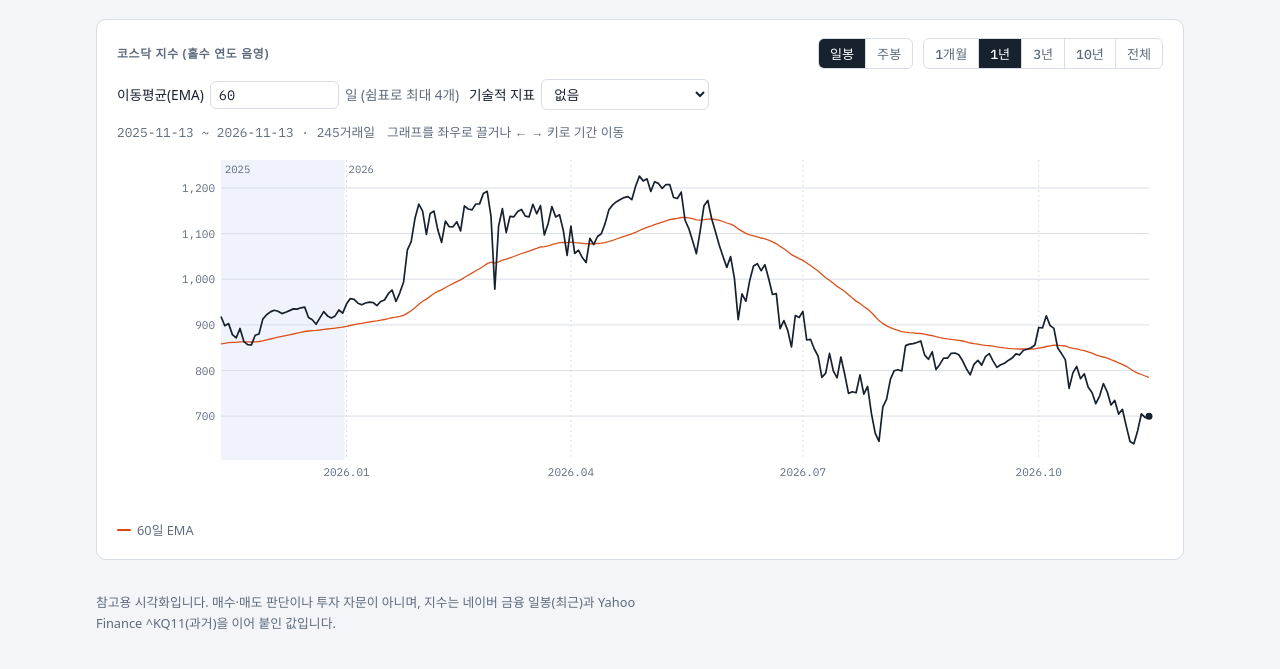
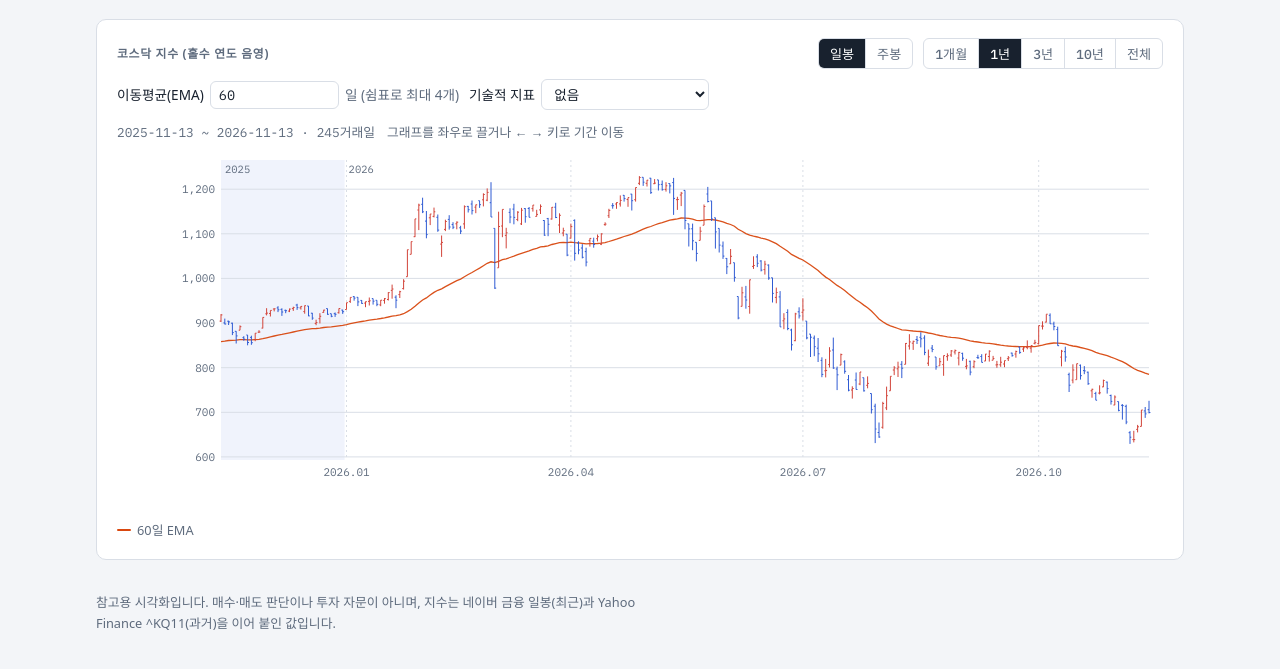
Before and after one commit to dangnani-pixel/kospi-bottom-model, a plain HTML site: page kosdaq.html in a window 1280 px wide. Shown: the part 275-944 px from the top of the page. Drawn offline with nearby package versions, Linux system fonts and the light colour scheme; no server answers; a web font is replaced by a local one.

Commit message:
일봉·주봉 모두 OHLC 바로 표시 (코스피·코스닥)
- 세로선 = 고가~저가, 왼쪽 눈금 = 시가, 오른쪽 눈금 = 종가, 시가보다 오르면 빨강·내리면 파랑
- 일봉도 kospi_ohlc.csv / kosdaq_ohlc.csv의 시가·고가·저가를 붙여 그림, 장중 값은 오늘 바로 반영

Co-Authored-By: Claude Opus 5.5 <noreply@anthropic.com>
Claude-Session: https://claude.ai/code/session_017Yk7DRajNYFrnfWw6FfNk8

```diff
--- a/kosdaq.html
+++ b/kosdaq.html
@@ -510,23 +510,25 @@ select { font: .85rem var(--f-body); padding: 4px 8px; border-radius: 6px; borde
     mas.forEach((d, k) => parts.push(`<path d="${pathOf(ind('ma:' + d), s, e, x, y)}" fill="none" stroke="${css('--ma' + (k + 1))}" stroke-width="1.3" stroke-opacity=".95"/>`));
     // price
     if (M.ohlc) {
-      const O = M.ohlc, bw = Math.max(1, Math.min(14, (PW / Math.max(1, cnt)) * .68));
-      const upC = css('--st-fall'), dnC = css('--accent');
+      // OHLC 바: 세로선 = 고가~저가, 왼쪽 눈금 = 시가, 오른쪽 눈금 = 종가. 오르면 빨강, 내리면 파랑
+      const O = M.ohlc, slot = PW / Math.max(1, cnt), tk = Math.max(0, Math.min(6, slot * .36));
+      const upC = css('--st-fall'), dnC = css('--accent'), sw = slot > 4 ? 1.4 : 1;
       for (let i = s; i < e; i++) {
         const o = O.o[i], c = O.c[i], hh = O.h[i], ll = O.l[i];
         if (c == null) continue;
-        const col = c >= o ? upC : dnC, xi = x(i).toFixed(1);
-        parts.push(`<line x1="${xi}" x2="${xi}" y1="${y(hh).toFixed(1)}" y2="${y(ll).toFixed(1)}" stroke="${col}" stroke-width="1"/>`);
-        if (bw >= 2) {
-          const yt = y(Math.max(o, c)), yb = y(Math.min(o, c));
-          parts.push(`<rect x="${(x(i) - bw / 2).toFixed(1)}" y="${yt.toFixed(1)}" width="${bw.toFixed(1)}" height="${Math.max(1, yb - yt).toFixed(1)}" fill="${col}"/>`);
+        const col = c >= (o == null ? c : o) ? upC : dnC, xi = x(i);
+        let d = `M${xi.toFixed(1)} ${y(hh).toFixed(1)}V${y(ll).toFixed(1)}`;
+        if (tk >= 1) {
+          if (o != null) d += `M${(xi - tk).toFixed(1)} ${y(o).toFixed(1)}H${xi.toFixed(1)}`;
+          d += `M${xi.toFixed(1)} ${y(c).toFixed(1)}H${(xi + tk).toFixed(1)}`;
         }
+        parts.push(`<path d="${d}" stroke="${col}" stroke-width="${sw}" fill="none"/>`);
       }
     } else {
       parts.push(`<path d="${pathOf(M.price.vals, s, e, x, y)}" fill="none" stroke="${css('--price')}" stroke-width="1.7" stroke-linejoin="round"/>`);
     }
     const li = e - 1;
-    if (M.price.vals[li] != null) {
+    if (M.price.vals[li] != null && (!M.ohlc || (M.live && li === M.n - 1))) {
       const isLive = M.live && li === M.n - 1;
       parts.push(isLive
         ? `<circle cx="${x(li).toFixed(1)}" cy="${y(M.price.vals[li]).toFixed(1)}" r="4.5" fill="${css('--panel')}" stroke="${css('--st-bounce')}" stroke-width="2"/><text x="${(x(li) - 6).toFixed(1)}" y="${(y(M.price.vals[li]) - 9).toFixed(1)}" text-anchor="end" style="fill:${css('--st-bounce')};font-family:var(--f-body)">장중</text>`
@@ -797,6 +799,12 @@ select { font: .85rem var(--f-body); padding: 4px 8px; border-radius: 6px; borde
     OHLC = rows.slice(1).map((r) => ({ d: parseDate(r[0]), o: +r[ix('open')], h: +r[ix('high')], l: +r[ix('low')], c: +r[ix('close')] })).filter((r) => r.d && r.c > 0);
     return OHLC;
   }
+  function attachDailyOhlc(B, rows) {
+    const m = new Map(rows.map((r) => [r.d.getTime(), r]));
+    const pick = (k) => B.dates.map((d, i) => { const r = m.get(d.getTime()); return r ? r[k] : B.price.vals[i]; });
+    B.ohlc = { o: pick('o'), h: pick('h'), l: pick('l'), c: B.price.vals.slice() };
+    B.cache = null;
+  }
   function buildWeekly(B, rows) {
     const byDay = new Map(B.dates.map((d, i) => [d.getTime(), i]));
     const wk = [];
@@ -864,6 +872,8 @@ select { font: .85rem var(--f-body); padding: 4px 8px; border-radius: 6px; borde
       state: B.state ? { ...B.state, vals: push(B.state.vals, B.state.vals[last]) } : B.state,
       conds: B.conds.map((c) => ({ ...c, vals: push(c.vals, c.vals[last]) })),
       others: B.others.map((c) => ({ ...c, vals: push(c.vals, null) })),
+      ohlc: B.ohlc ? (() => { const v = L[LIVE_KEY], pc = B.ohlc.c[last];
+        return { o: push(B.ohlc.o, pc), h: push(B.ohlc.h, Math.max(pc, v)), l: push(B.ohlc.l, Math.min(pc, v)), c: push(B.ohlc.c, v) }; })() : null,
     };
   }
   async function loadLive() {
@@ -893,7 +903,8 @@ select { font: .85rem var(--f-body); padding: 4px 8px; border-radius: 6px; borde
       M = M0 = buildModel(t); MD = M0;
       sourceDesc = '종가 데이터 · ' + `${M.n.toLocaleString('ko-KR')}거래일 · ${fmtD(M.dates[0])} ~ ${fmtD(M.dates[M.n - 1])}`;
       renderAll();
-      if (tf === 'week') await setTf('week');
+      try { attachDailyOhlc(M0, await loadOhlc()); MD = M0; if (M === M0) M = M0; } catch (_) {}
+      if (tf === 'week') await setTf('week'); else renderAll();
       loadLive(); setInterval(loadLive, 2 * 60 * 1000);
     } catch (_) { showErr('데이터를 불러오지 못했습니다. 잠시 뒤 새로고침해 주세요.'); }
   })();
```
Also changed, not shown: index.html (+20 -9 lines).
